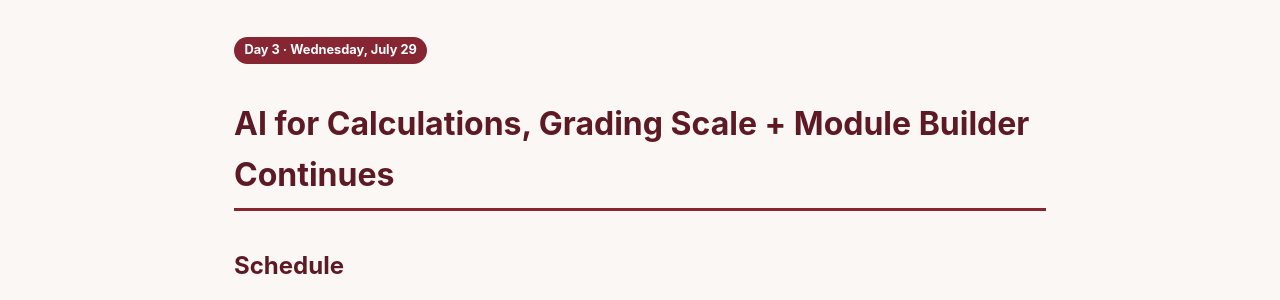
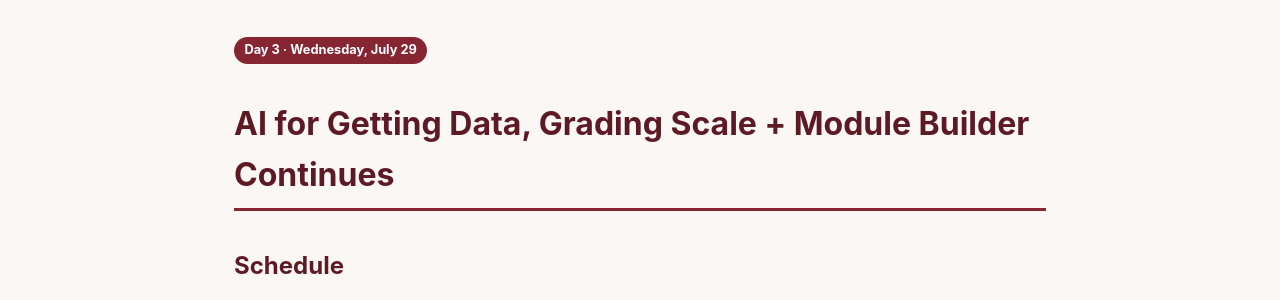
Before and after one commit to whitneynelson/nairr-teaching-innovation, a Jekyll site: the page built from day-3.md, in a window 1280 px wide and 900 px high. Shown: the part 164-464 px from the top of the window. Built offline with Jekyll 4.4.1, drawn with Linux system fonts in a browser that asks for light colours.

Commit message:
Update title for Day 3 session

```diff
--- a/day-3.md
+++ b/day-3.md
@@ -4,7 +4,7 @@ title: Day 3
 
 <span class="day-pill">Day 3 · Wednesday, July 29</span>
 
-# AI for Calculations, Grading Scale + Module Builder Continues
+# AI for Getting Data, Grading Scale + Module Builder Continues
 
 ## Schedule
 
```
